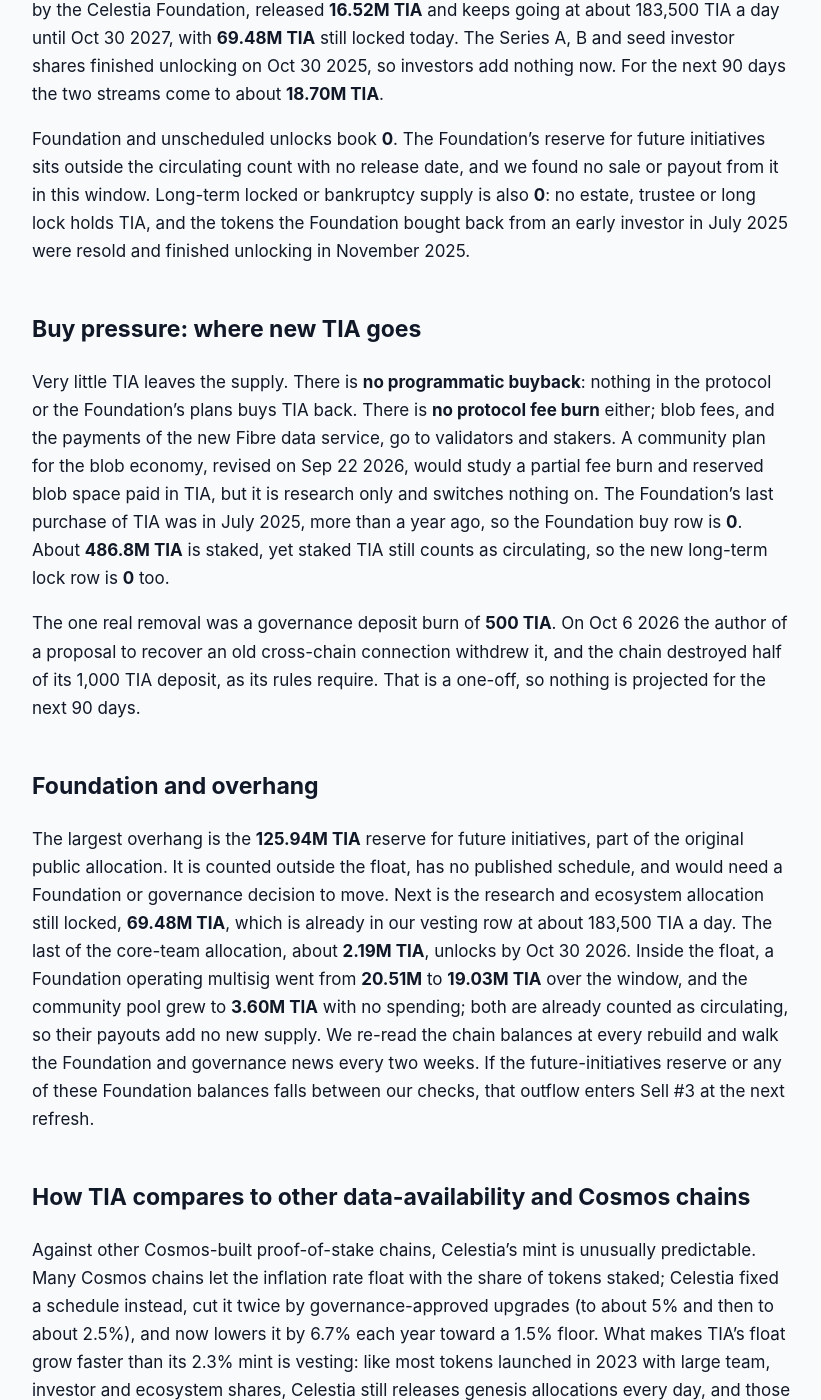
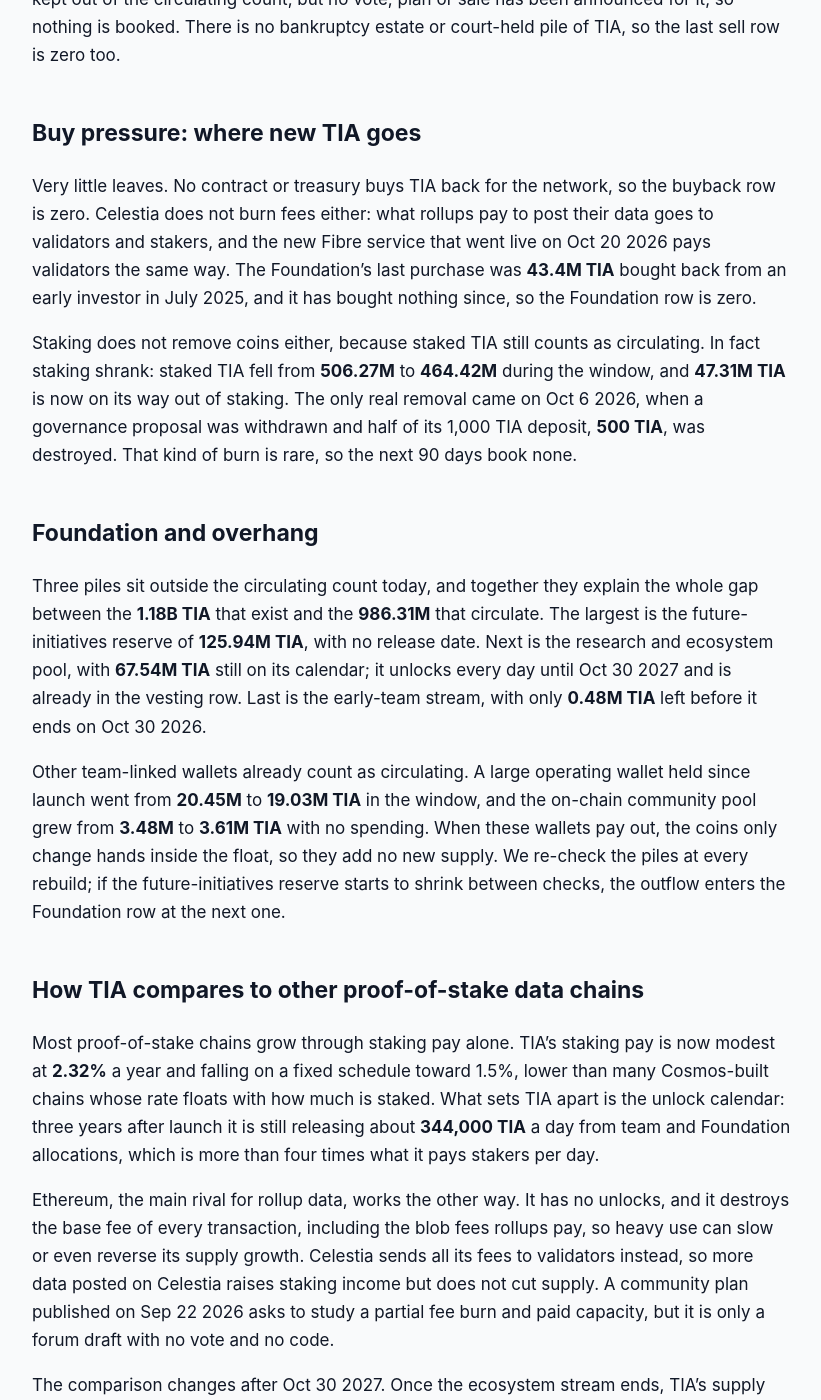
Before and after one commit to jeevansongmy-spec/mrnasdog-articles, a Jekyll site: the page built from crypto/tia-pressure-framework.md, in a window 1280 px wide and 1400 px high, scrolled down 1244 px. Shown: the whole window, without its empty margins (228-1049 px from the left). Built offline with Jekyll 4.4.1, drawn with Linux system fonts in a browser that asks for light colours; some of the changed text lies outside the part shown.

Commit message:
publish: crypto/tia-pressure-framework

```diff
--- a/crypto/tia-pressure-framework.md
+++ b/crypto/tia-pressure-framework.md
@@ -1,6 +1,6 @@
 ---
 title:         "TIA Inflation Analysis · October 2026 · Supply growing · projected to keep growing"
-description:   "TIA supply is growing: 31.01M TIA of unlocks plus 6.62M minted for stakers, against a 500 TIA burn, gives +3.83% over 90 days and +2.55% next. No fee burn."
+description:   "Celestia (TIA) supply rose 3.82% in 90 days: 31.01M TIA unlocked and 6.62M minted for stakers, no fee burn. About +2.36% next as one unlock stream ends."
 canonical_url: "https://mrnasdog.com/research/tia/inflation"
 tags:          ["crypto", "tia", "celestia", "data-availability"]
 published:     true
@@ -12,50 +12,46 @@ Looking for the buy-or-sell answer? It is on the TIA coin page, with demand and
 
 # TIA Inflation Analysis · October 2026 · Supply growing · projected to keep growing
 
-The MrNasDog Pressure Framework reads Celestia (TIA) as inflationary: circulating TIA grew **+3.83%** over the last 90 days and is projected to grow about **+2.55%** over the next 90. Two streams that pay out every day drive it: **31.01M TIA** of team and Foundation vesting unlocks and **6.62M TIA** minted for stakers, while only **500 TIA** left the supply, from one governance deposit. Celestia has no supply cap, no fee burn and no buyback, so the pace only eases as the vesting streams run out and the yearly inflation rate steps down.
+Celestia (TIA) supply is growing fast: **+3.82%** over the 90 days from Jul 29 to Oct 27 2026, and about **+2.36%** over the next 90 days. Two unlock streams that run every day released **31.01M TIA** and stakers were paid **6.62M TIA** of new coins, while only **500 TIA** was destroyed. TIA has no supply cap and no fee burn; the unlock streams are what make it grow this fast, and the larger of them runs until Oct 30 2027.
 
 ## The verdict, in one paragraph
 
-Over the 90 days to Oct 17 2026, Celestia added **37.63M TIA** to the circulating float and removed **500 TIA**, a net of **+3.83%** on a float of **982.14M TIA**. Our supply monitor reads **+3.95%** for the same stretch, a gap of **0.12 percentage points**, which is inside our 0.5-point tolerance, so no data-conflict warning is shown. Most of that gap is simply the base: the monitor divides by the smaller float of 90 days ago, while we divide by today's. For the next 90 days we project about **25.06M TIA** of new float, or **+2.55%**, lower because the core-team stream ends on Oct 30 2026. In one line: TIA is an unlock-driven, uncapped staking token whose supply still grows every day.
+Over the 90 days to Oct 27 2026, Celestia added **37.63M TIA** to its circulating supply and removed **500 TIA**, a net rise of **+3.82%** on a circulating supply of **986.31M TIA**. Market-data trackers show **+3.92%** for the same 90 days, **0.11 points** away from our figure, so the coin page carries no warning note. The next 90 days should bring **23.32M TIA**, or **+2.36%**, because the early-team stream ends on Oct 30 2026 and the staking rate steps down a day later. The label that fits TIA today: **inflationary by unlock schedule, with no burn to offset it**.
 
 ## Sell pressure: where new TIA comes from
 
-Protocol inflation added **6.62M TIA**. Celestia's mint module creates new TIA every block and sends it to stakers, with 2% routed to the community pool. The rate is set once a year on the anniversary of the Oct 31 2023 launch: it is **2.32%** of total supply in the current year, which works out to **26.87M TIA** a year, or about 73,500 TIA a day. The payout is tied to clock time, not to block count, so the faster blocks Celestia now runs do not change it. We measured total supply at both ends of the window and at nine points in between; every slice matched the protocol's own schedule to within half a TIA, except one block on Oct 6 2026, which carries the 500 TIA burn described below. On Oct 31 2026 the rate steps down to **2.17%**, so the next 90 days should bring about **6.36M TIA** of new coins.
+The first source is staking pay. Every Celestia block mints new TIA and hands it to validators and the people who stake with them. The yearly rate is fixed in the chain's code at **2.32%** of supply until Oct 31 2026, and the amount minted depends on time passed, not on how many blocks are made. Between Jul 29 and Oct 27 2026 that came to **6.62M TIA**, about **73,550 TIA** a day. On Oct 31 2026 the rate takes its yearly step down to **2.17%**, so the next 90 days should bring about **6.32M TIA**. Each year it falls a little more, until it settles at 1.5%.
 
-Vesting unlocks were the bigger source, at **31.01M TIA**. Two genesis allocations still unlock a little every day. The initial core contributors released **14.50M TIA** in the window; their stream ends on Oct 30 2026 with about **2.19M TIA** left. The research and ecosystem allocation, held by the Celestia Foundation, released **16.52M TIA** and keeps going at about 183,500 TIA a day until Oct 30 2027, with **69.48M TIA** still locked today. The Series A, B and seed investor shares finished unlocking on Oct 30 2025, so investors add nothing now. For the next 90 days the two streams come to about **18.70M TIA**.
+The second and biggest source is vesting. Two allocations from the 2023 launch still unlock a little every day. The early team's allocation released **14.50M TIA** in these 90 days, about 161,000 a day, and that stream ends on Oct 30 2026, leaving only **0.48M TIA** for the next window. The research and ecosystem pool, run by the Celestia Foundation, released **16.52M TIA**, about 183,500 a day, and keeps going at that pace until Oct 30 2027. Together the two streams released **31.01M TIA** last window and should release about **17.00M TIA** next. The early investors' allocations finished unlocking on Oct 30 2025, so they add nothing now.
 
-Foundation and unscheduled unlocks book **0**. The Foundation's reserve for future initiatives sits outside the circulating count with no release date, and we found no sale or payout from it in this window. Long-term locked or bankruptcy supply is also **0**: no estate, trustee or long lock holds TIA, and the tokens the Foundation bought back from an early investor in July 2025 were resold and finished unlocking in November 2025.
+The Foundation row books zero. A reserve set aside for future initiatives, **125.94M TIA**, is still kept out of the circulating count, but no vote, plan or sale has been announced for it, so nothing is booked. There is no bankruptcy estate or court-held pile of TIA, so the last sell row is zero too.
 
 ## Buy pressure: where new TIA goes
 
-Very little TIA leaves the supply. There is **no programmatic buyback**: nothing in the protocol or the Foundation's plans buys TIA back. There is **no protocol fee burn** either; blob fees, and the payments of the new Fibre data service, go to validators and stakers. A community plan for the blob economy, revised on Sep 22 2026, would study a partial fee burn and reserved blob space paid in TIA, but it is research only and switches nothing on. The Foundation's last purchase of TIA was in July 2025, more than a year ago, so the Foundation buy row is **0**. About **486.8M TIA** is staked, yet staked TIA still counts as circulating, so the new long-term lock row is **0** too.
+Very little leaves. No contract or treasury buys TIA back for the network, so the buyback row is zero. Celestia does not burn fees either: what rollups pay to post their data goes to validators and stakers, and the new Fibre service that went live on Oct 20 2026 pays validators the same way. The Foundation's last purchase was **43.4M TIA** bought back from an early investor in July 2025, and it has bought nothing since, so the Foundation row is zero.
 
-The one real removal was a governance deposit burn of **500 TIA**. On Oct 6 2026 the author of a proposal to recover an old cross-chain connection withdrew it, and the chain destroyed half of its 1,000 TIA deposit, as its rules require. That is a one-off, so nothing is projected for the next 90 days.
+Staking does not remove coins either, because staked TIA still counts as circulating. In fact staking shrank: staked TIA fell from **506.27M** to **464.42M** during the window, and **47.31M TIA** is now on its way out of staking. The only real removal came on Oct 6 2026, when a governance proposal was withdrawn and half of its 1,000 TIA deposit, **500 TIA**, was destroyed. That kind of burn is rare, so the next 90 days book none.
 
 ## Foundation and overhang
 
-The largest overhang is the **125.94M TIA** reserve for future initiatives, part of the original public allocation. It is counted outside the float, has no published schedule, and would need a Foundation or governance decision to move. Next is the research and ecosystem allocation still locked, **69.48M TIA**, which is already in our vesting row at about 183,500 TIA a day. The last of the core-team allocation, about **2.19M TIA**, unlocks by Oct 30 2026. Inside the float, a Foundation operating multisig went from **20.51M** to **19.03M TIA** over the window, and the community pool grew to **3.60M TIA** with no spending; both are already counted as circulating, so their payouts add no new supply. We re-read the chain balances at every rebuild and walk the Foundation and governance news every two weeks. If the future-initiatives reserve or any of these Foundation balances falls between our checks, that outflow enters Sell #3 at the next refresh.
+Three piles sit outside the circulating count today, and together they explain the whole gap between the **1.18B TIA** that exist and the **986.31M** that circulate. The largest is the future-initiatives reserve of **125.94M TIA**, with no release date. Next is the research and ecosystem pool, with **67.54M TIA** still on its calendar; it unlocks every day until Oct 30 2027 and is already in the vesting row. Last is the early-team stream, with only **0.48M TIA** left before it ends on Oct 30 2026.
 
-## How TIA compares to other data-availability and Cosmos chains
+Other team-linked wallets already count as circulating. A large operating wallet held since launch went from **20.45M** to **19.03M TIA** in the window, and the on-chain community pool grew from **3.48M** to **3.61M TIA** with no spending. When these wallets pay out, the coins only change hands inside the float, so they add no new supply. We re-check the piles at every rebuild; if the future-initiatives reserve starts to shrink between checks, the outflow enters the Foundation row at the next one.
 
-Against other Cosmos-built proof-of-stake chains, Celestia's mint is unusually predictable. Many Cosmos chains let the inflation rate float with the share of tokens staked; Celestia fixed a schedule instead, cut it twice by governance-approved upgrades (to about 5% and then to about 2.5%), and now lowers it by 6.7% each year toward a 1.5% floor. What makes TIA's float grow faster than its 2.3% mint is vesting: like most tokens launched in 2023 with large team, investor and ecosystem shares, Celestia still releases genesis allocations every day, and those unlocks are now about four-fifths of its new float.
+## How TIA compares to other proof-of-stake data chains
 
-Against Ethereum, the main rival for rollup data, the difference is the burn. Ethereum destroys the base fee and the blob fee it charges rollups, so heavy use removes ETH from supply. Celestia pays its data fees to validators, so even a big jump in blob demand would not shrink TIA supply today. That is why the blob-economy proposals, a partial fee burn among them, matter for TIA's supply story; until one is voted in and shipped, usage helps stakers but does not take TIA off the market.
+Most proof-of-stake chains grow through staking pay alone. TIA's staking pay is now modest at **2.32%** a year and falling on a fixed schedule toward 1.5%, lower than many Cosmos-built chains whose rate floats with how much is staked. What sets TIA apart is the unlock calendar: three years after launch it is still releasing about **344,000 TIA** a day from team and Foundation allocations, which is more than four times what it pays stakers per day.
 
-Against fixed-supply or buyback tokens, TIA sits on the other side of the line: uncapped, no buyback and no burn, with net supply growth near 15% a year at the current pace. Once the ecosystem stream ends in October 2027, Celestia should look more like a plain staking chain, with net growth close to its mint rate of about 2%.
+Ethereum, the main rival for rollup data, works the other way. It has no unlocks, and it destroys the base fee of every transaction, including the blob fees rollups pay, so heavy use can slow or even reverse its supply growth. Celestia sends all its fees to validators instead, so more data posted on Celestia raises staking income but does not cut supply. A community plan published on Sep 22 2026 asks to study a partial fee burn and paid capacity, but it is only a forum draft with no vote and no code.
+
+The comparison changes after Oct 30 2027. Once the ecosystem stream ends, TIA's supply growth should fall to just its staking pay, about 2% a year, unless the future-initiatives reserve is released or the fee model changes.
 
 ## What to watch in the next 90 days
 
-**About Oct 20 2026:** the v10 upgrade, which adds the Fibre data service, is scheduled by validator signal; it changes no supply rule, but Fibre payments are a new fee stream for stakers.
-
-**Oct 30 2026:** the core-team vesting stream ends, removing about 161,000 TIA a day of new float.
-
-**Oct 31 2026:** the yearly inflation step lowers the mint from 2.32% to 2.17% of supply.
-
-**Governance:** any formal vote on the blob-economy package, especially a fee burn or reserved capacity paid in TIA, and any spending from the future-initiatives reserve or the community pool.
+**Oct 30 2026:** the early-team unlock stream ends, which removes about 161,000 TIA a day of new supply. **Oct 31 2026:** the yearly staking-rate step from 2.32% to 2.17% takes effect in the chain's code, cutting new coins by about 1.26M TIA a year. **Nov 5 2026 (estimated):** the Forma chain stops, and the TIA left on it is moved to Eden, a newer chain that uses TIA for gas; that moves coins, it does not create any. **Next weeks:** whether the 47.31M TIA now leaving staking gets sold, and whether Fibre, live since Oct 20 2026, brings paying users. **Ongoing:** any vote to release the 125.94M TIA reserve or to switch on a fee burn, which would change this reading.
 
 ## Summary
 
-The MrNasDog Pressure Framework reads Celestia (TIA) at **+3.83% net** over the last 90 days and about **+2.55%** over the next 90, with **31.01M TIA** of vesting unlocks and **6.62M TIA** of staking issuance against a single **500 TIA** burn. The structure is simple: a yearly-stepped mint now at 2.32%, plus Foundation ecosystem unlocks that run until Oct 30 2027, and no burn or buyback on the other side. The key risk is the Foundation's **125.94M TIA** unscheduled reserve, which could reach the market without a calendar. Supply growth slows after Oct 30 2026, but TIA stays inflationary until the ecosystem stream ends or a fee burn goes live.
+Celestia's TIA supply grew **+3.82%** over the 90 days to Oct 27 2026 and should grow about **+2.36%** over the next 90 days. Most of the growth comes from two unlock streams, **31.01M TIA** in the window, plus **6.62M TIA** of staking pay; TIA has no fee burn and no buyback, and only 500 TIA was destroyed. The key risk is the Foundation's ecosystem stream, which keeps adding about 183,500 TIA a day until Oct 30 2027, and a 125.94M TIA reserve with no release plan. TIA has no supply cap, but once the streams end its growth drops to its staking pay, set to fall toward 1.5% a year.
 
-*MrNasDog Pressure Framework analysis of TIA, Metric 1 — Inflation. Data + explanation only. Not financial advice. Checked Oct 17 2026.*
+*MrNasDog Pressure Framework analysis of TIA, Metric 1 — Inflation. Data + explanation only. Not financial advice. Checked Oct 27 2026.*
```
